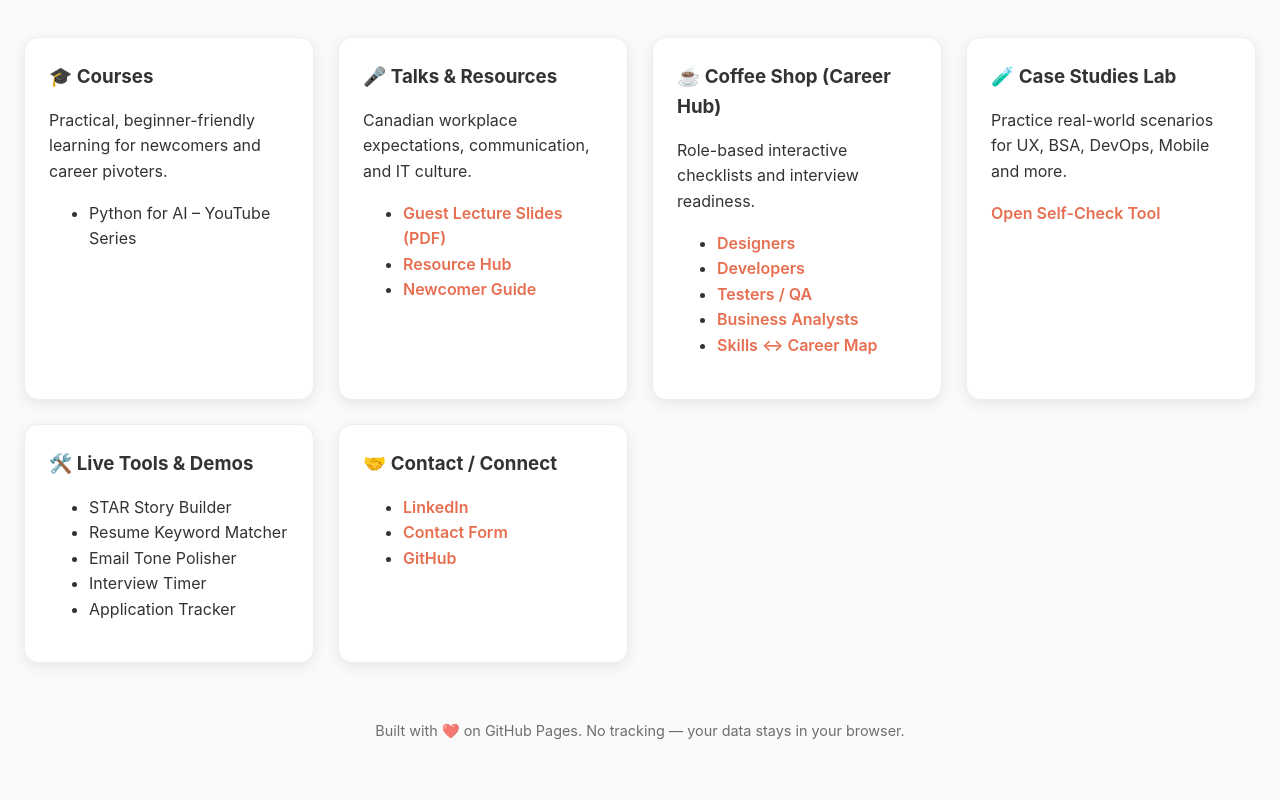
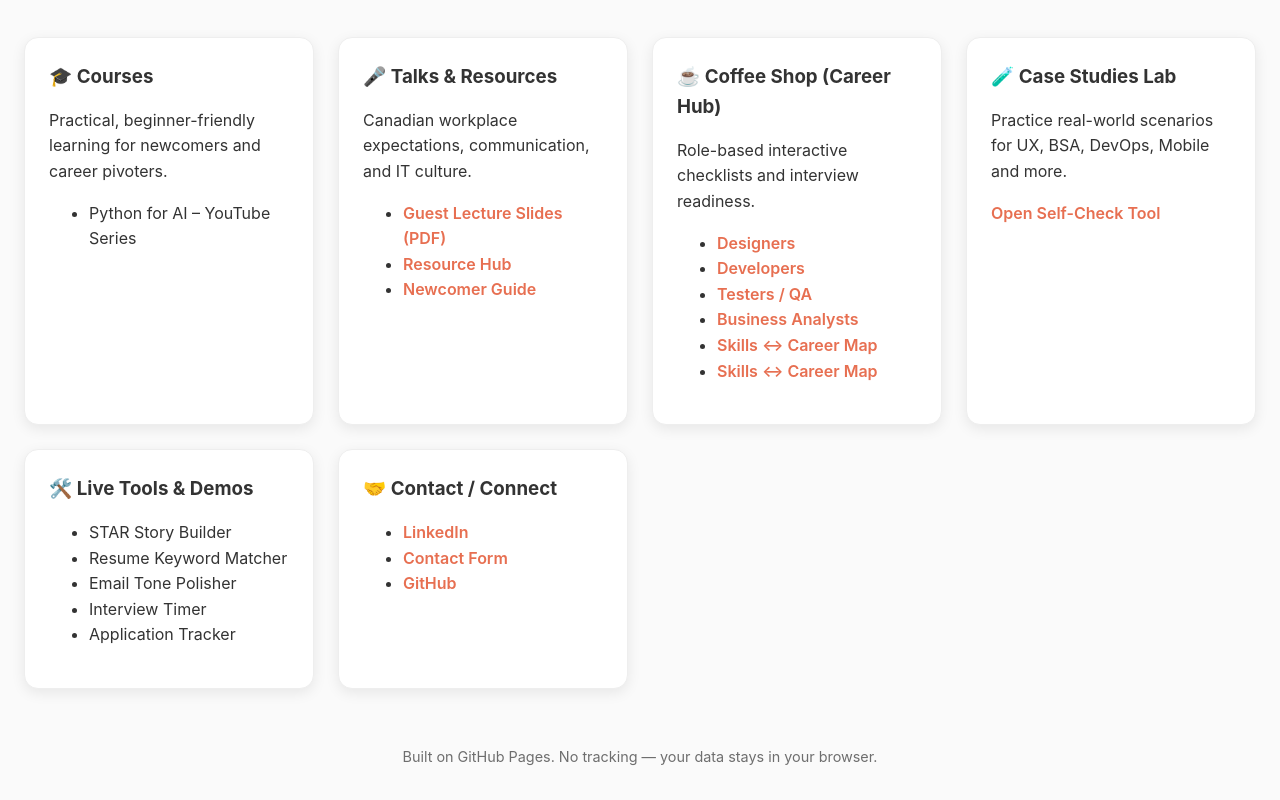
Before and after one commit to vickyjn/jagan.github.io, a plain HTML site: page index.html in a window 1280 px wide. Shown: the part 311-1111 px from the top of the page. Before the commit the page ends 1086 px from the top, so only its background shows below. Drawn offline with Linux system fonts and the light colour scheme.

Commit message:
Update footer text and add link to concept browser

```diff
--- a/index.html
+++ b/index.html
@@ -123,6 +123,7 @@
       <li><a href="coffee-shop.html?role=tester">Testers / QA</a></li>
       <li><a href="coffee-shop.html?role=analyst">Business Analysts</a></li>
       <li><a href="skills-careers.html">Skills ↔ Career Map</a></li>
+      <li><a href="concept-browser.html">Skills ↔ Career Map</a></li>
     </ul>
   </div>
 
@@ -155,7 +156,7 @@
 </div>
 
 <footer>
-  Built with ❤️ on GitHub Pages. No tracking — your data stays in your browser.
+  Built on GitHub Pages. No tracking — your data stays in your browser.
 </footer>
 
 </body>
```
